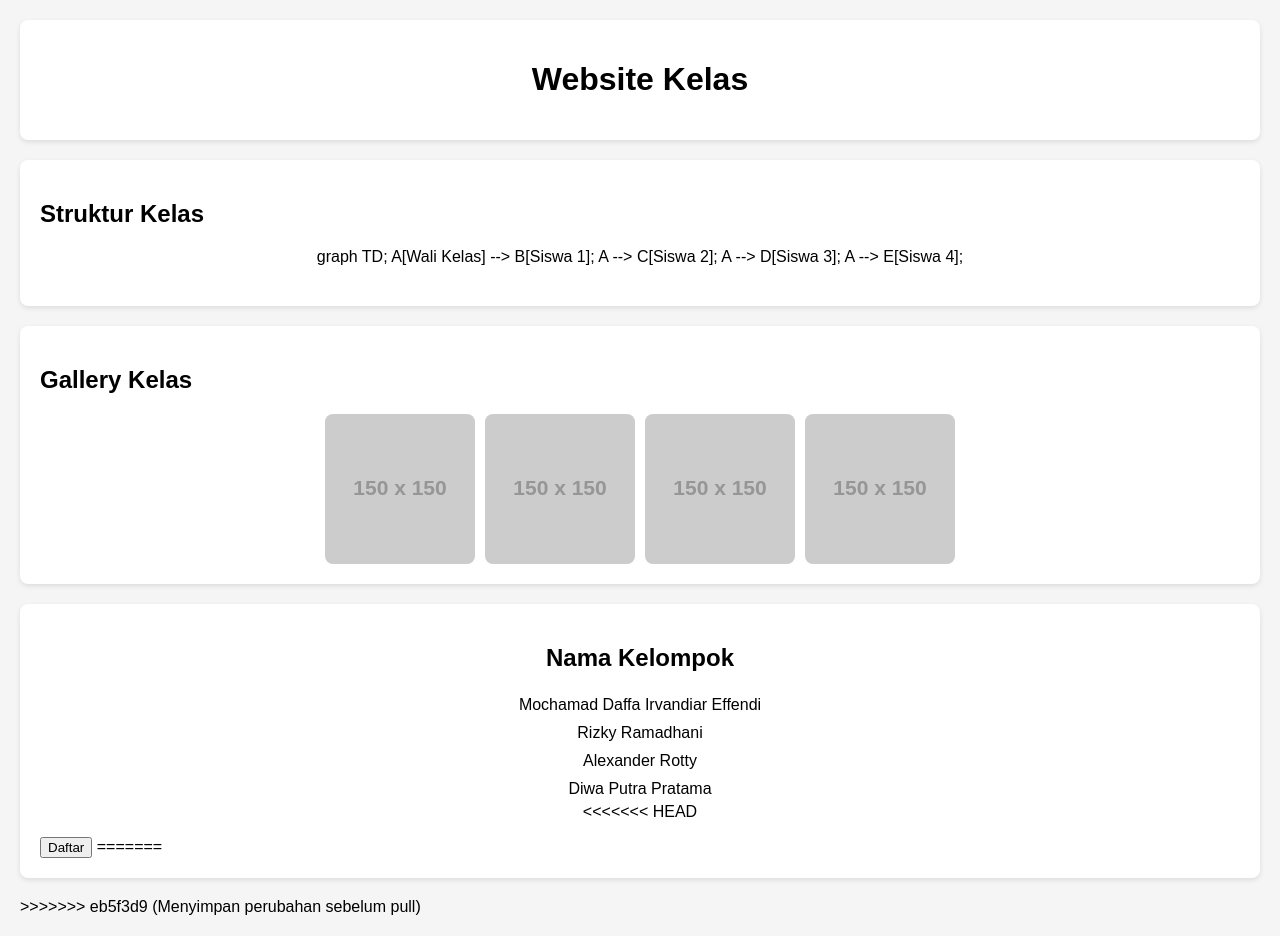
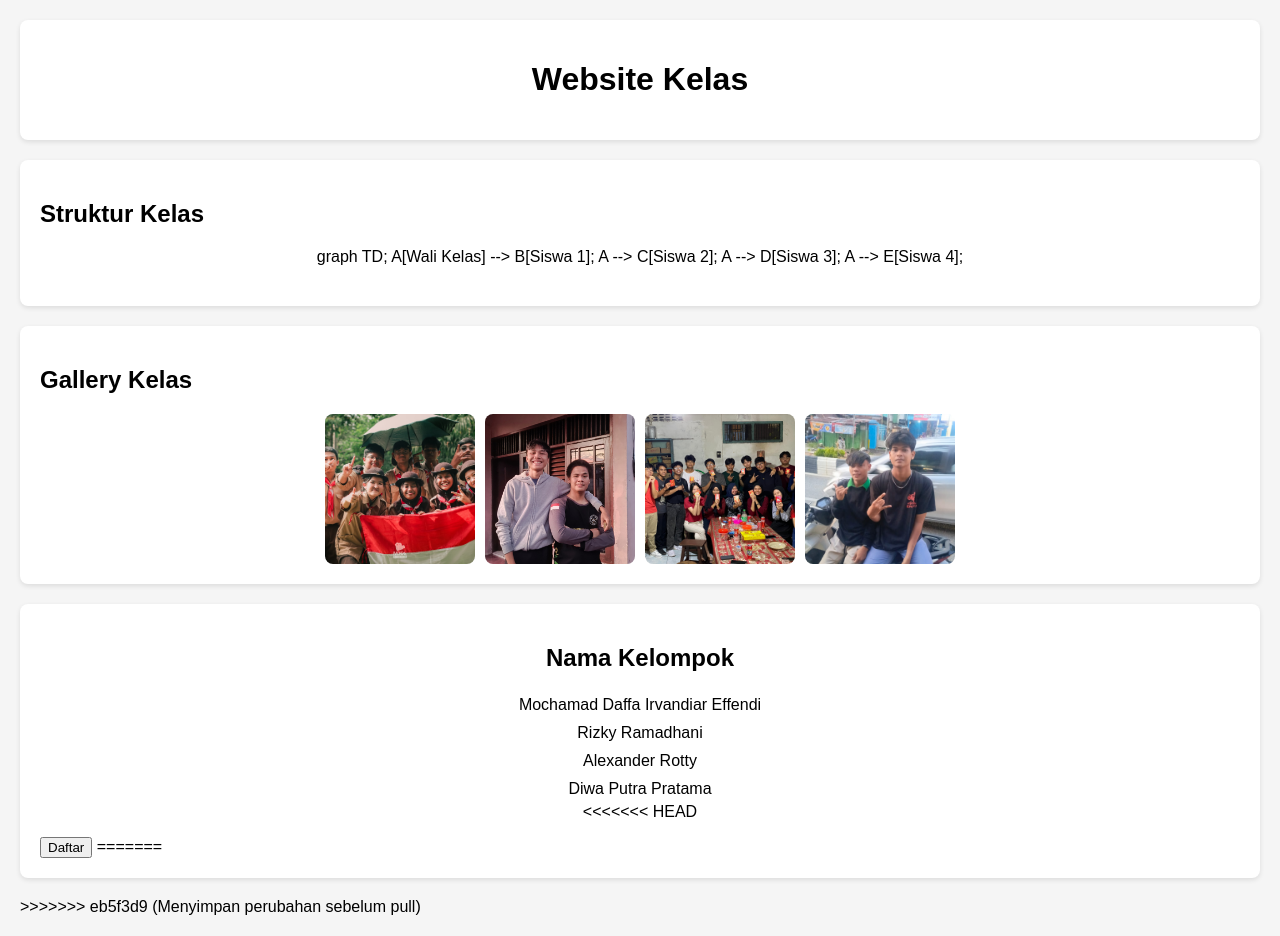
Before and after one commit to Mochamaddaffa/Ikan-Hiu-Makan-Tomat, a plain HTML site: page index.html in a window 1280 px wide. Drawn offline with nearby package versions, Linux system fonts and the light colour scheme; placeholder pictures from the web are drawn by us; a script that the page names is missing.

Commit message:
tambah gambar

```diff
--- a/index.html
+++ b/index.html
@@ -72,19 +72,19 @@
       <!-- Gallery Kelas menggunakan gambar placeholder -->
       <div class="gallery">
         <img
-          src="https://via.placeholder.com/150?text=Foto+1"
+          src="assets/image/WhatsApp Image 2025-02-20 at 14.18.07_0f04b31e.jpg"
           alt="Foto Kelas 1"
         />
         <img
-          src="https://via.placeholder.com/150?text=Foto+2"
+          src="assets/image/WhatsApp Image 2025-02-20 at 14.18.07_d719e917.jpg"
           alt="Foto Kelas 2"
         />
         <img
-          src="https://via.placeholder.com/150?text=Foto+3"
+          src="assets/image/WhatsApp Image 2025-02-20 at 14.18.08_19a879c5.jpg"
           alt="Foto Kelas 3"
         />
         <img
-          src="https://via.placeholder.com/150?text=Foto+4"
+          src="assets/image/WhatsApp Image 2025-02-20 at 14.18.08_9f677ff7.jpg"
           alt="Foto Kelas 4"
         />
       </div>
```
Also changed, not shown: assets/image/WhatsApp Image 2025-02-20 at 14.18.07_0f04b31e.jpg (added), assets/image/WhatsApp Image 2025-02-20 at 14.18.07_d719e917.jpg (added), assets/image/WhatsApp Image 2025-02-20 at 14.18.08_19a879c5.jpg (added), assets/image/WhatsApp Image 2025-02-20 at 14.18.08_9f677ff7.jpg (added).
